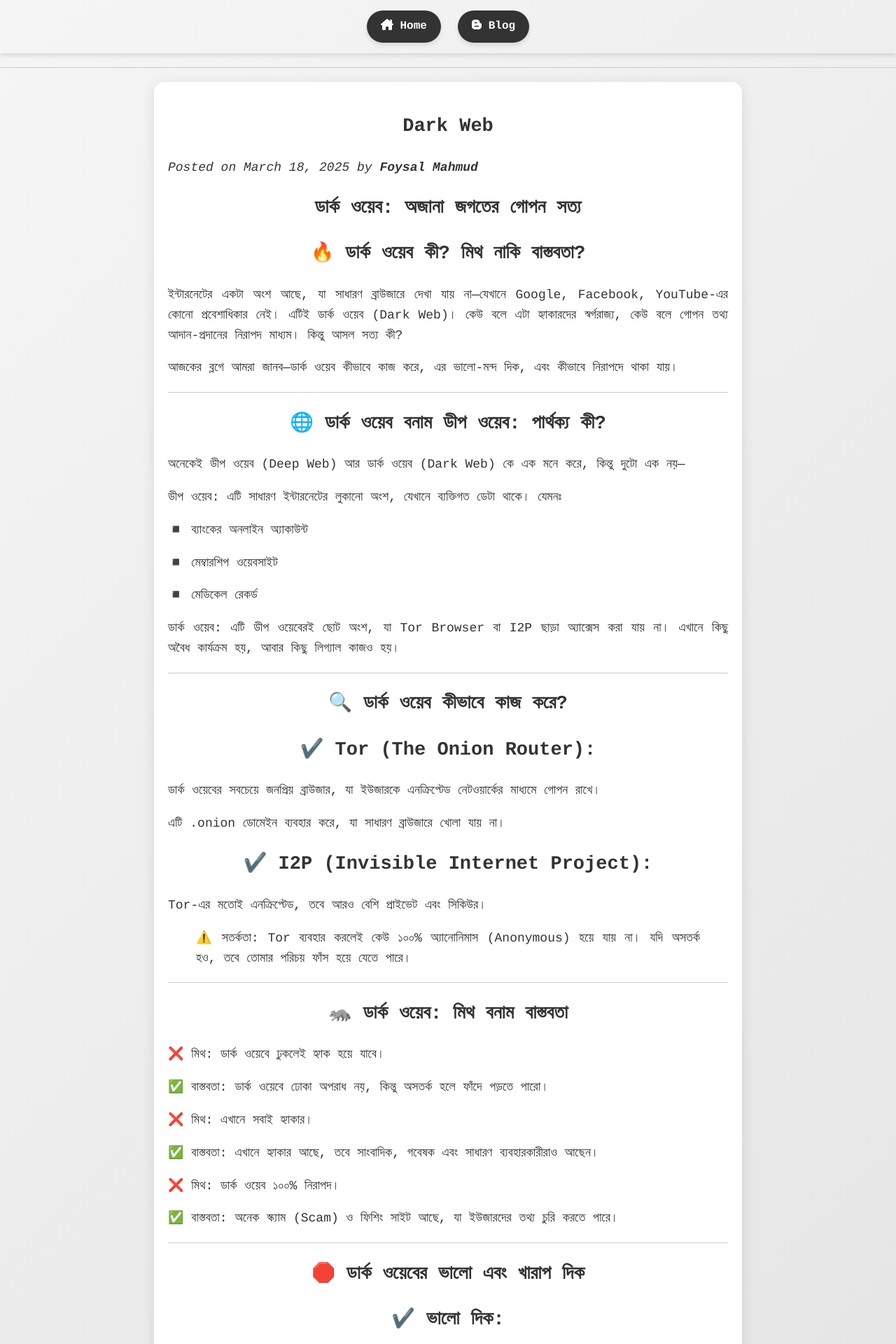
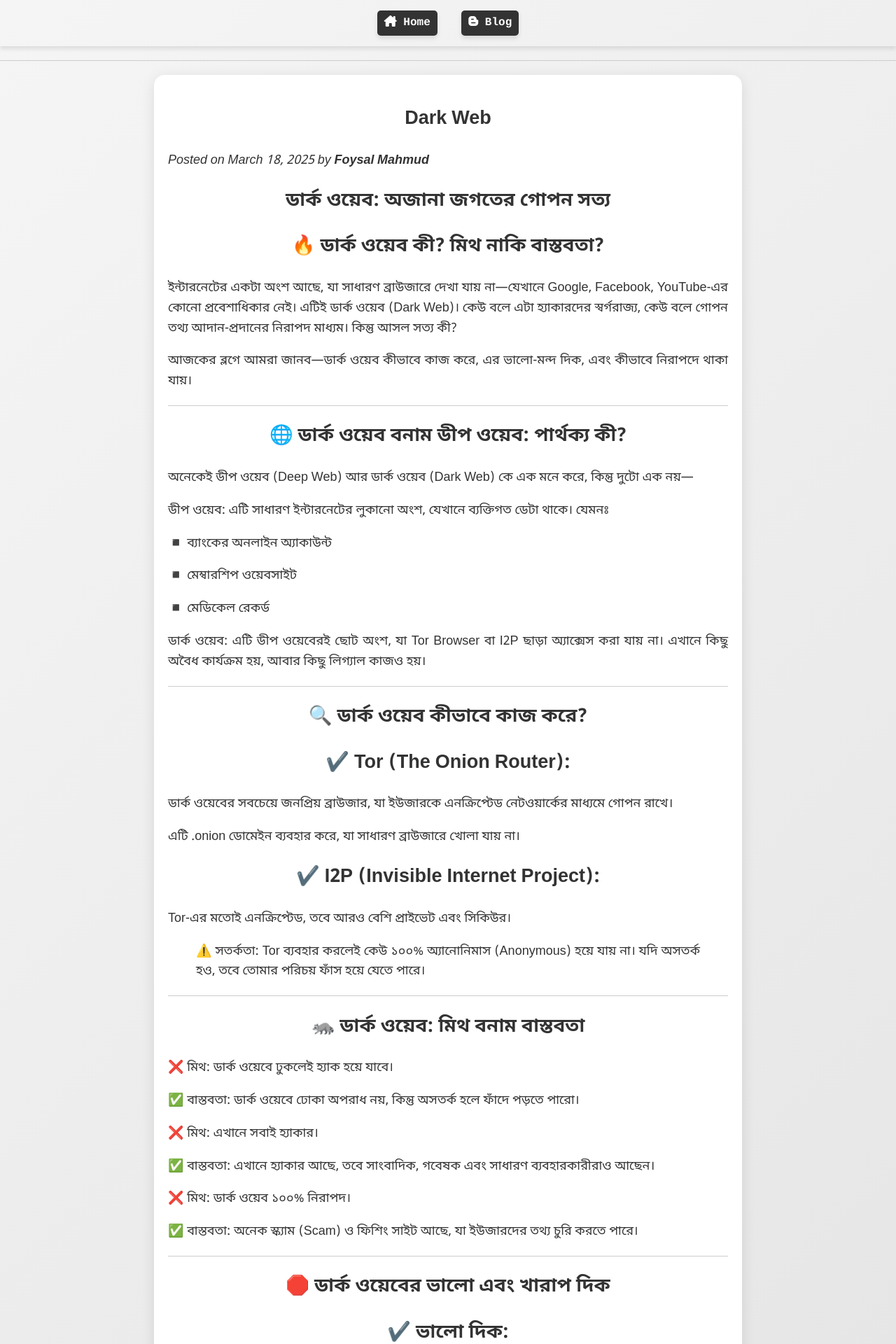
Before and after one commit to foysal1627/foysal1627.github.io, a Jekyll site: the page built from _posts/2025-03-18-dark-web.md, in a window 1280 px wide. Shown: the top 1920 px of the page at 70% size. Built offline with Jekyll 4.4.1, drawn with Linux system fonts in a browser that asks for light colours; our own code applies the rules of GitHub Pages for plain Markdown files.

Commit message:
Update post.html

```diff
--- a/_layouts/post.html
+++ b/_layouts/post.html
@@ -11,8 +11,8 @@
 <a href="/blog.html" class="button"><i class="fa-solid fa-hand-point-left"></i> <b>Back to Blog</b></a>
 
 <!-- Copy Link Button -->
-<button id="copyLinkButton" style="font-family: courier; padding: 10px; right: 10px; background-color: #333333; color: white; border: none; border-radius: 5px; cursor: pointer;">
-   <i class="fa-solid fa-copy fa-lg"></i> <b>Copy Link</b>
+<button id="copyLinkButton">
+   <i class="fa-solid fa-copy"></i> <b>Copy Link</b>
 </button>
 
 <!-- Script to Copy Link -->
@@ -32,41 +32,19 @@
 </script>
 
 <!-- Social Share Buttons -->
-<p style="font-family: courier; font-size: 17px; text-align: center">Share on</p>
+<p>Share on</p>
 <hr>
 <div class="share-buttons">
-    <a style="color: black; text-decoration: none; font-family: courier" href="https://www.facebook.com/sharer/sharer.php?u={{ page.url | absolute_url }}" target="_blank" title="Share on Facebook">
-        <i class="fa-brands fa-facebook fa-lg"></i> Facebook
+    <a href="https://www.facebook.com/sharer/sharer.php?u={{ page.url | absolute_url }}" target="_blank">
+        <i class="fa-brands fa-facebook"></i> Facebook
     </a>
-    <a style="color: black; text-decoration: none; font-family: courier" href="https://twitter.com/intent/tweet?url={{ page.url | absolute_url }}&text={{ page.title }}" target="_blank" title="Share on Twitter">
-       <i class="fa-brands fa-square-x-twitter fa-lg"></i> Twitter
+    <a href="https://twitter.com/intent/tweet?url={{ page.url | absolute_url }}&text={{ page.title }}" target="_blank">
+       <i class="fa-brands fa-square-x-twitter"></i> Twitter
     </a>
-    <a style="color: black; text-decoration: none; font-family: courier" href="https://www.linkedin.com/shareArticle?mini=true&url={{ page.url | absolute_url }}&title={{ page.title }}" target="_blank" title="Share on LinkedIn">
-       <i class="fa-brands fa-linkedin fa-lg"></i> LinkedIn
+    <a href="https://www.linkedin.com/shareArticle?mini=true&url={{ page.url | absolute_url }}&title={{ page.title }}" target="_blank">
+       <i class="fa-brands fa-linkedin"></i> LinkedIn
     </a>
 </div>
 
-<!-- CSS for styling the post content and share buttons -->
-<style>
-    .post-content {
-        max-width: 800px;
-        margin: 20px auto;
-        padding: 20px;
-        font-family: courier;
-    }
-    .post-content h2 {
-        font-family: courier;
-    }
-    .post-content p {
-        font-family: courier;
-    }
-    .share-buttons {
-        display: flex;
-        justify-content: center;
-        gap: 15px;
-        margin-top: 20px;
-    }
-    .share-buttons a {
-        text-decoration: none;
-    }
-</style>
+<!-- CSS for styling -->
+<link rel="stylesheet" href="/assets/css/style.css">
```
